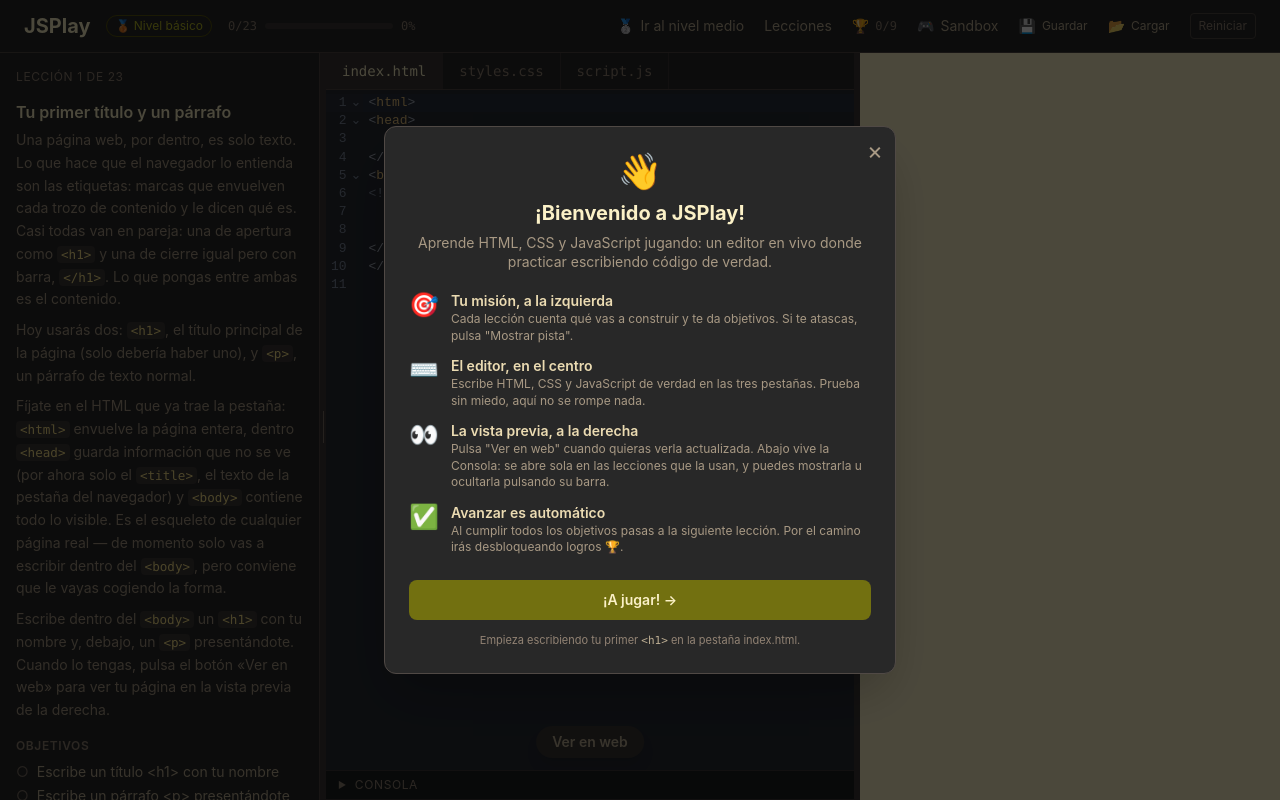
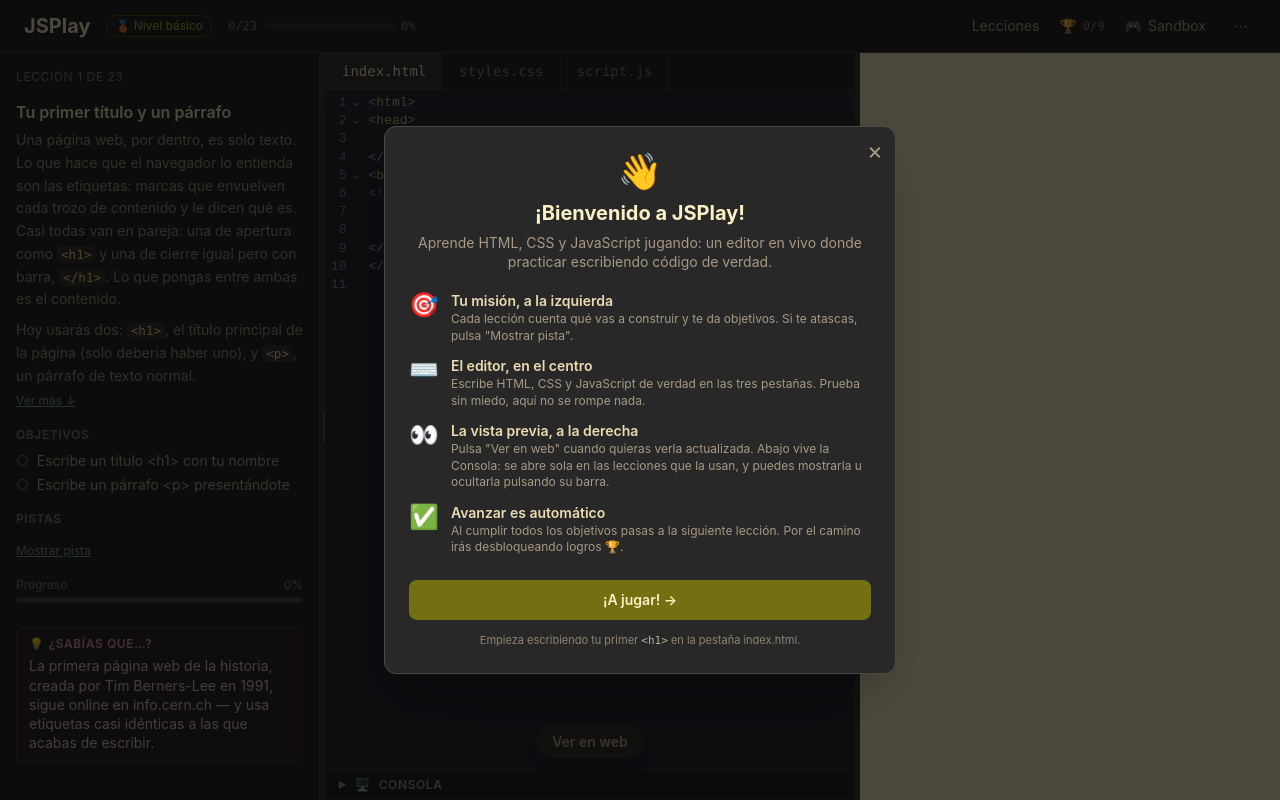
Before and after one commit to hersadev/JSPlay, a React (Vite) app: page / in a window 1280 px wide. Built offline with nearby package versions, Linux system fonts and the light colour scheme.

Commit message:
Simplifica la cabecera, avisa en pantallas estrechas y hace la lección más ligera de leer

```diff
--- a/src/App.jsx
+++ b/src/App.jsx
@@ -2,6 +2,7 @@
 import { motion, AnimatePresence } from 'framer-motion';
 import MainLayout from './components/layout/MainLayout';
 import ResizeHandle from './components/layout/ResizeHandle';
+import ScreenTooNarrow from './components/layout/ScreenTooNarrow';
 import CodeTabs from './components/editor/CodeTabs';
 import Preview from './components/editor/Preview';
 import ConsolePanel from './components/console/ConsolePanel';
@@ -38,6 +39,10 @@
 
 const clampWidth = (px, min, max) => Math.max(min, Math.min(max, px));
 
+// Por debajo de esto la cabecera se solapa y el editor deja de caber: se
+// avisa con <ScreenTooNarrow> en vez de mostrar el layout roto.
+const MIN_APP_WIDTH = 1024;
+
 const SANDBOX_ID = '__sandbox__';
 const SANDBOX_STARTER = {
   html: '<h1>Sandbox libre</h1>\n<p>Escribe lo que quieras, sin objetivos.</p>\n',
@@ -71,6 +76,13 @@
   const [medioIntroOpen, setMedioIntroOpen] = useState(
     () => loadLevel() === 'medio' && !loadMedioIntroSeen()
   );
+
+  const [isNarrow, setIsNarrow] = useState(() => window.innerWidth < MIN_APP_WIDTH);
+  useEffect(() => {
+    const onResize = () => setIsNarrow(window.innerWidth < MIN_APP_WIDTH);
+    window.addEventListener('resize', onResize);
+    return () => window.removeEventListener('resize', onResize);
+  }, []);
 
   const [leftWidth, setLeftWidth] = useState(320);
   const [rightWidth, setRightWidth] = useState(420);
@@ -294,6 +306,8 @@
     setSelectorOpen(false);
   }
 
+  if (isNarrow) return <ScreenTooNarrow />;
+
   return (
     <MainLayout
       onReset={handleReset}
--- a/src/components/badges/BadgesPanel.jsx
+++ b/src/components/badges/BadgesPanel.jsx
@@ -1,7 +1,16 @@
+import { useEffect } from 'react';
 import { motion } from 'framer-motion';
 
 // Recibe la colección de logros del nivel activo: cada nivel tiene la suya.
 export default function BadgesPanel({ badges, earned, onClose }) {
+  useEffect(() => {
+    const onKey = (e) => {
+      if (e.key === 'Escape') onClose();
+    };
+    window.addEventListener('keydown', onKey);
+    return () => window.removeEventListener('keydown', onKey);
+  }, [onClose]);
+
   const total = badges.length;
   const got = earned.size;
 
--- a/src/components/console/ConsolePanel.jsx
+++ b/src/components/console/ConsolePanel.jsx
@@ -57,7 +57,7 @@
         onClick={onToggle}
         aria-expanded={open}
         title={open ? 'Ocultar la consola' : 'Mostrar la consola'}
-        className="flex-shrink-0 flex items-center gap-2 w-full px-3 py-1.5 border-b border-gray-800 text-xs text-gray-500 uppercase tracking-wider hover:text-gray-300 transition-colors"
+        className="flex-shrink-0 flex items-center gap-2 w-full px-3 py-1.5 bg-gray-900/60 border-b border-gray-800 text-xs font-semibold text-gray-400 uppercase tracking-wider hover:text-gray-200 hover:bg-gray-900 transition-colors"
       >
         <span
           className={`text-[9px] transition-transform duration-150 ${open ? 'rotate-90' : ''}`}
@@ -65,6 +65,7 @@
         >
           ▶
         </span>
+        <span aria-hidden="true">🖥️</span>
         <span>Consola</span>
         {!open && errors.length > 0 && (
           <span className="normal-case tracking-normal px-1.5 py-px rounded-full bg-red-900/60 text-red-300 font-mono">
--- a/src/components/layout/Header.jsx
+++ b/src/components/layout/Header.jsx
@@ -1,4 +1,4 @@
-import { useRef, useState } from 'react';
+import { useEffect, useRef, useState } from 'react';
 import { AnimatePresence } from 'framer-motion';
 import { exportProgress, importProgress } from '../../utils/persistence';
 import { LEVELS, DEFAULT_LEVEL } from '../../lessons';
@@ -18,8 +18,28 @@
   totalBadges = 0,
 }) {
   const fileInputRef = useRef(null);
+  const menuRef = useRef(null);
   const [justSaved, setJustSaved] = useState(false);
   const [confirmResetOpen, setConfirmResetOpen] = useState(false);
+  const [menuOpen, setMenuOpen] = useState(false);
+
+  // Menú "Más": se cierra al pinchar fuera o con Escape, como el resto de
+  // paneles flotantes de la app.
+  useEffect(() => {
+    if (!menuOpen) return;
+    const onPointerDown = (e) => {
+      if (!menuRef.current?.contains(e.target)) setMenuOpen(false);
+    };
+    const onKey = (e) => {
+      if (e.key === 'Escape') setMenuOpen(false);
+    };
+    window.addEventListener('mousedown', onPointerDown);
+    window.addEventListener('keydown', onKey);
+    return () => {
+      window.removeEventListener('mousedown', onPointerDown);
+      window.removeEventListener('keydown', onKey);
+    };
+  }, [menuOpen]);
 
   function handleConfirmReset() {
     setConfirmResetOpen(false);
@@ -99,16 +119,6 @@
       </div>
 
       <nav className="flex items-center gap-5 text-gray-300 text-sm">
-        {otherLevel && (
-          <button
-            onClick={onSwitchLevel}
-            className="hover:text-white transition-colors flex items-center gap-1.5"
-            title={otherLevel.tagline}
-          >
-            <span>{otherLevel.icon}</span>
-            <span>{level === DEFAULT_LEVEL ? 'Ir al nivel medio' : 'Volver al básico'}</span>
-          </button>
-        )}
         <button onClick={onOpenLessons} className="hover:text-white transition-colors">
           Lecciones
         </button>
@@ -129,22 +139,63 @@
           <span>{sandboxMode ? '↩️' : '🎮'}</span>
           <span>{sandboxMode ? 'Volver a lecciones' : 'Sandbox'}</span>
         </button>
+
+        <div className="relative" ref={menuRef}>
+          <button
+            onClick={() => setMenuOpen((o) => !o)}
+            aria-expanded={menuOpen}
+            title="Más opciones"
+            className={`transition-colors px-2 py-1 rounded ${menuOpen ? 'text-white bg-gray-800' : 'hover:text-white'}`}
+          >
+            ⋯
+          </button>
+          {menuOpen && (
+            <div className="absolute right-0 top-full mt-2 w-56 bg-gray-900 border border-gray-700 rounded-lg shadow-2xl py-1.5 z-10 flex flex-col">
+              {otherLevel && (
+                <button
+                  onClick={() => {
+                    setMenuOpen(false);
+                    onSwitchLevel();
+                  }}
+                  className="text-left px-3 py-2 hover:bg-gray-800 transition-colors flex items-center gap-2"
+                  title={otherLevel.tagline}
+                >
+                  <span>{otherLevel.icon}</span>
+                  <span>{level === DEFAULT_LEVEL ? 'Ir al nivel medio' : 'Volver al básico'}</span>
+                </button>
+              )}
               <button
                 onClick={handleExport}
-          className={`transition-colors flex items-center gap-1.5 ${justSaved ? 'text-green-400' : 'hover:text-white'}`}
+                className={`text-left px-3 py-2 hover:bg-gray-800 transition-colors flex items-center gap-2 ${justSaved ? 'text-green-400' : ''}`}
                 title="Descargar tu progreso como archivo"
               >
                 <span>{justSaved ? '✓' : '💾'}</span>
-          <span className="text-xs">{justSaved ? 'Guardado' : 'Guardar'}</span>
+                <span>{justSaved ? 'Guardado' : 'Guardar progreso'}</span>
               </button>
               <button
-          onClick={() => fileInputRef.current?.click()}
-          className="hover:text-white transition-colors flex items-center gap-1.5"
+                onClick={() => {
+                  setMenuOpen(false);
+                  fileInputRef.current?.click();
+                }}
+                className="text-left px-3 py-2 hover:bg-gray-800 transition-colors flex items-center gap-2"
                 title="Cargar un progreso guardado"
               >
                 <span>📂</span>
-          <span className="text-xs">Cargar</span>
+                <span>Cargar progreso</span>
               </button>
+              <div className="my-1 border-t border-gray-800" />
+              <button
+                onClick={() => {
+                  setMenuOpen(false);
+                  setConfirmResetOpen(true);
+                }}
+                className="text-left px-3 py-2 text-red-400 hover:bg-red-950/40 transition-colors"
+              >
+                Reiniciar todo
+              </button>
+            </div>
+          )}
+        </div>
         <input
           ref={fileInputRef}
           type="file"
@@ -152,12 +203,6 @@
           onChange={handleImportFile}
           className="hidden"
         />
-        <button
-          onClick={() => setConfirmResetOpen(true)}
-          className="text-gray-500 hover:text-red-400 transition-colors text-xs border border-gray-700 hover:border-red-800 px-2 py-1 rounded"
-        >
-          Reiniciar
-        </button>
       </nav>
 
       <AnimatePresence>
--- /dev/null
+++ b/src/components/layout/ScreenTooNarrow.jsx
@@ -0,0 +1,16 @@
+// El layout de tres columnas (lección + editor + vista previa) necesita
+// sitio de verdad: por debajo de MIN_WIDTH la cabecera se solapa y el
+// editor deja de ser usable. En vez de mostrar esa versión rota, se avisa
+// y se sugiere pasar a un ordenador.
+export default function ScreenTooNarrow() {
+  return (
+    <div className="flex flex-col items-center justify-center h-screen bg-gray-950 text-white p-6 text-center gap-3">
+      <p className="text-4xl">🖥️</p>
+      <h1 className="text-lg font-bold">JSPlay necesita más pantalla</h1>
+      <p className="text-sm text-gray-400 max-w-xs leading-snug">
+        El editor de código, la lección y la vista previa necesitan sitio para convivir. Abre
+        JSPlay desde un ordenador o una pantalla más ancha.
+      </p>
+    </div>
+  );
+}
--- a/src/components/lesson/LessonPanel.jsx
+++ b/src/components/lesson/LessonPanel.jsx
@@ -1,3 +1,4 @@
+import { useState } from 'react';
 import { motion } from 'framer-motion';
 import LessonObjective from './LessonObjective';
 import HintSystem from './HintSystem';
@@ -5,7 +6,13 @@
 import Curiosity from './Curiosity';
 import RichText from './RichText';
 
+// A partir de cuántos párrafos se pliega la descripción tras los dos
+// primeros: da tiempo a leer lo esencial antes de escribir código sin
+// enterrarlo bajo un muro de texto.
+const COLLAPSE_AFTER_PARAGRAPHS = 2;
+
 export default function LessonPanel({ lesson, lessonIndex, total, progress, isComplete, warning }) {
+  const [expanded, setExpanded] = useState(false);
   if (!lesson) {
     return (
       <aside className="w-80 flex flex-col items-center justify-center p-6 bg-gray-900 border-r border-gray-700 text-center">
@@ -35,7 +42,27 @@
 
       <div>
         <h2 className="text-base font-semibold text-white leading-snug">{lesson.title}</h2>
-        <RichText text={lesson.description} className="text-gray-400 text-sm mt-1.5" />
+        {(() => {
+          const paragraphs = (lesson.description ?? '').split(/\n\s*\n/);
+          const canCollapse = paragraphs.length > COLLAPSE_AFTER_PARAGRAPHS;
+          const shown =
+            canCollapse && !expanded
+              ? paragraphs.slice(0, COLLAPSE_AFTER_PARAGRAPHS).join('\n\n')
+              : lesson.description;
+          return (
+            <>
+              <RichText text={shown} className="text-gray-400 text-sm mt-1.5" />
+              {canCollapse && (
+                <button
+                  onClick={() => setExpanded((e) => !e)}
+                  className="text-xs text-blue-400 hover:text-blue-300 underline mt-1.5"
+                >
+                  {expanded ? 'Ver menos ↑' : 'Ver más ↓'}
+                </button>
+              )}
+            </>
+          );
+        })()}
       </div>
 
       <LessonObjective objectives={lesson.objectives} progress={progress} />
--- a/src/components/lesson/LessonSelector.jsx
+++ b/src/components/lesson/LessonSelector.jsx
@@ -1,3 +1,4 @@
+import { useEffect } from 'react';
 import { MODULES, LEVELS, DEFAULT_LEVEL } from '../../lessons';
 
 // Muestra solo las lecciones del nivel (sección) activo: los índices que
@@ -10,6 +11,14 @@
   onSelect,
   onClose,
 }) {
+  useEffect(() => {
+    const onKey = (e) => {
+      if (e.key === 'Escape') onClose();
+    };
+    window.addEventListener('keydown', onKey);
+    return () => window.removeEventListener('keydown', onKey);
+  }, [onClose]);
+
   let offset = 0;
   const groups = MODULES.filter((m) => m.level === level).map((m) => {
     const items = m.lessons.map((l, i) => ({ ...l, globalIndex: offset + i }));
```
Lines whose indentation alone changed are shown as unchanged.
